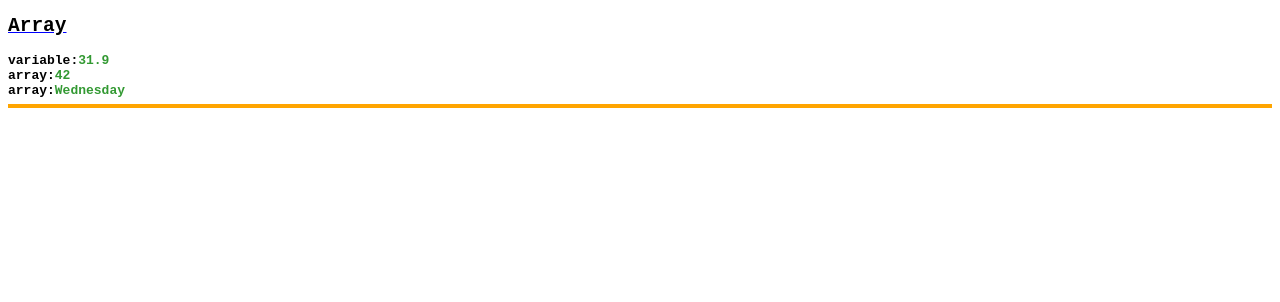
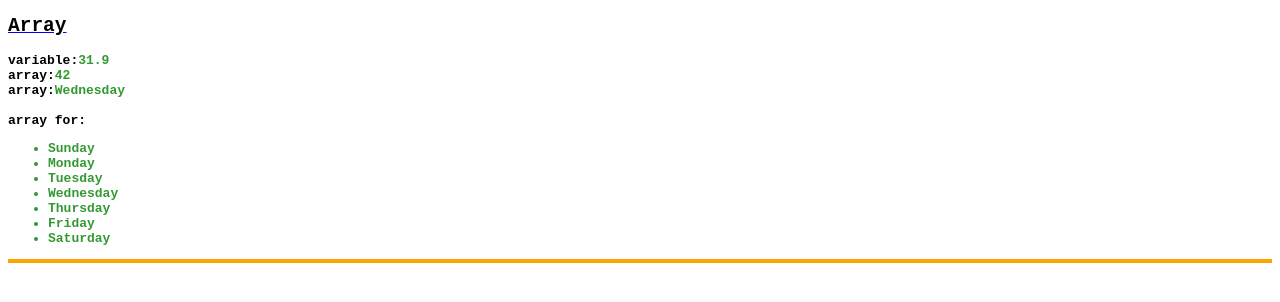
Before and after one commit to giorgiocost/js-data-structure, a plain HTML site: page index.html in a window 1280 px wide. Shown: the part 50-352 px from the top of the page. Drawn offline with Linux system fonts and the light colour scheme.

Commit message:
Acessando elementos através da iteração

```diff
--- a/css/style.css
+++ b/css/style.css
@@ -10,7 +10,7 @@ hr {
     border: 2px solid orange;
 }
 
-code {
+code, li {
     color: green;
     opacity: 0.8;
     font-weight: 700;
--- a/index.html
+++ b/index.html
@@ -14,7 +14,12 @@
     <h2>Array</h2>
     <strong>variable:</strong><code id="variable"></code> </br>
     <strong>array:</strong><code id="array"></code> </br>
-    <strong>array:</strong><code id="days-of-week"></code>
+    <strong>array:</strong><code id="days-of-week"></code> <br><br>
+
+    <strong>array for:</strong>
+    <ul id="myList">
+
+    </ul>
     <hr>
     <script src="./js/array.js"></script>
 </body>
--- a/js/array.js
+++ b/js/array.js
@@ -19,3 +19,16 @@ result('#array', avgTemp[2]);
 var daysOfWeek = new Array('Sunday', 'Monday', 'Tuesday', 'Wednesday', 'Thursday', 'Friday', 'Saturday');
 
 result('#days-of-week', daysOfWeek[3]);
+
+createListDaysOfWeek(daysOfWeek);
+
+listDayOfWeek(daysOfWeek);
+
+
+// fibonacci
+var fibonacci = [0, 1];
+
+for(var initial = 2; initial < 20; initial++) {
+    fibonacci[initial] = fibonacci[initial-2]+fibonacci[initial-1];
+}
+console.log("🚀 ~ file: array.js ~ line 30 ~ fibonacci", fibonacci);
--- a/js/script.js
+++ b/js/script.js
@@ -1,3 +1,24 @@
 function result(element, value) {
     document.querySelector(element).innerText = value;
 }
+
+function create(element) {
+    var node = document.createElement(element);
+    document.getElementById("myList").appendChild(node);
+}
+
+function list(initial, array) {
+    document.querySelectorAll('li')[initial-4].innerHTML = array[initial-4];
+}
+
+function createListDaysOfWeek(array) {
+    for ( var initial = 0; initial < array.length; initial++) {
+        create('li');
+    }
+}
+
+function listDayOfWeek(array) {
+    for ( var initial = 4; initial < array.length+4; initial++) {
+        list(initial, array);
+    }
+}
```
